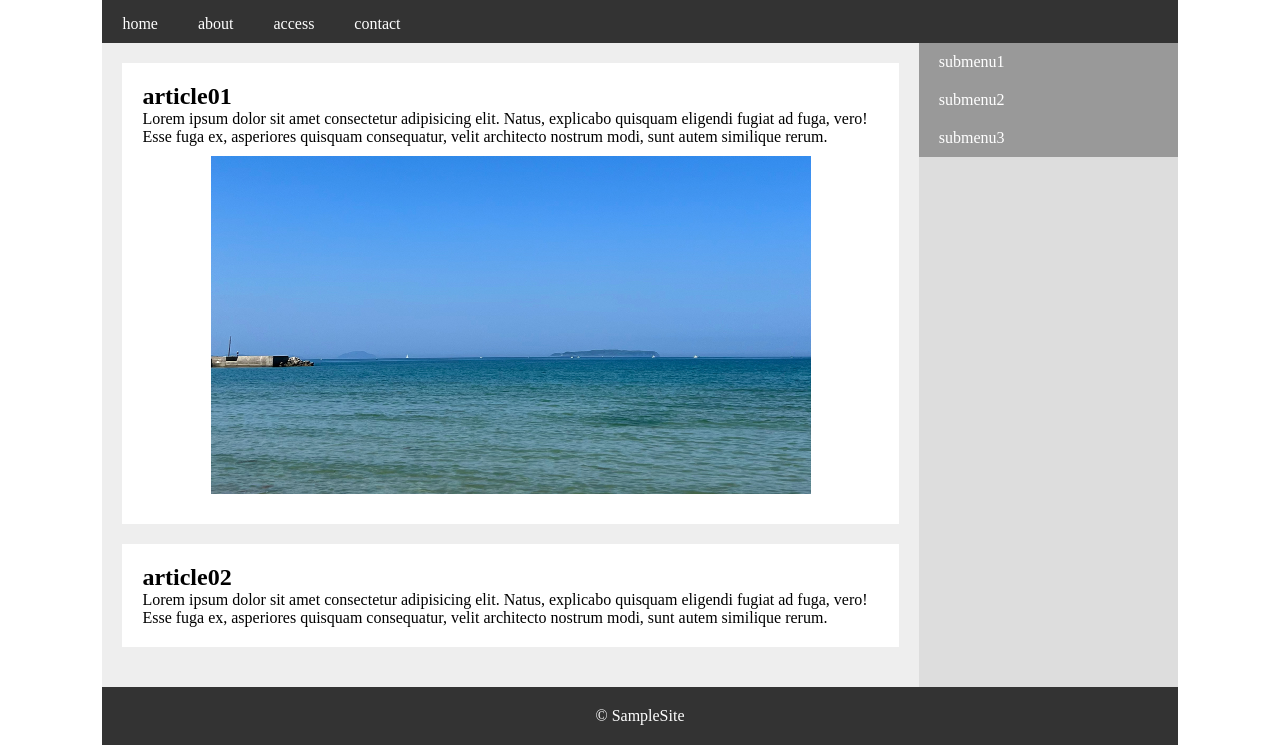
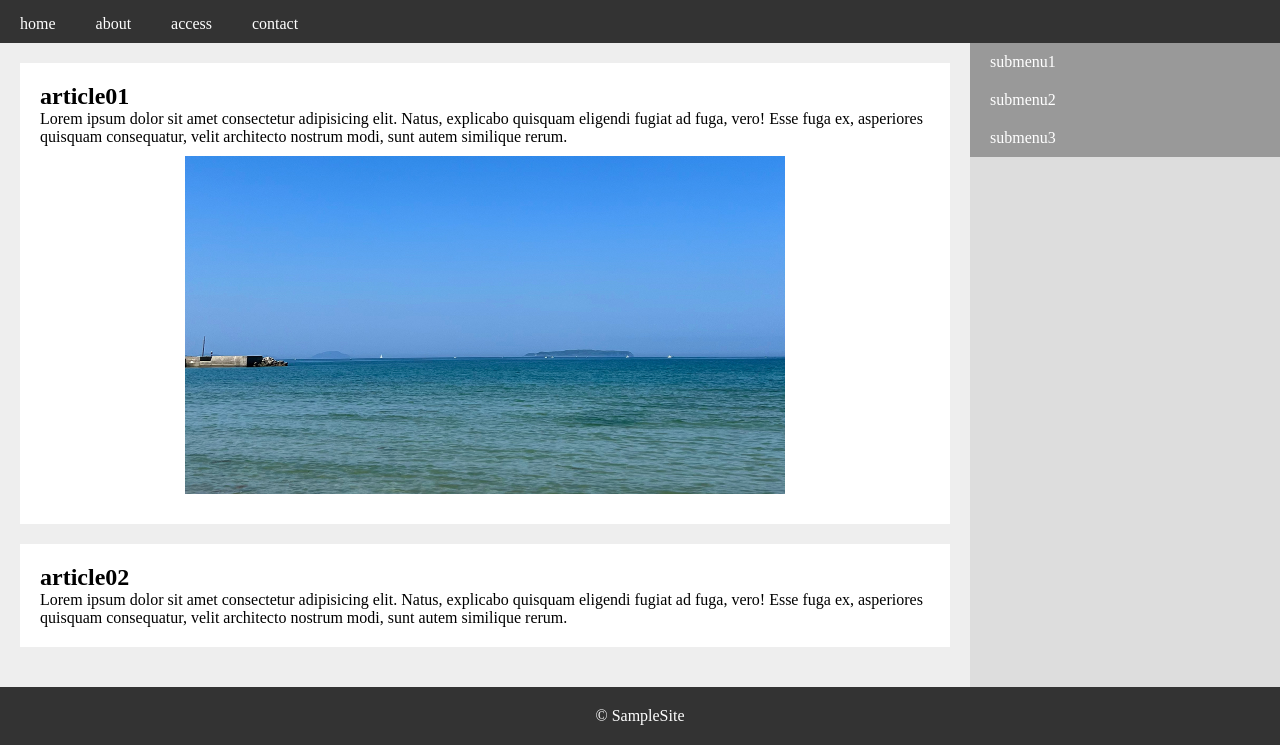
Before and after one commit to ngsm-syr/responsive_sample_03_00, a plain HTML site: page index.html in a window 1280 px wide. Shown: the part 72-817 px from the top of the page. Drawn offline with Linux system fonts and the light colour scheme.

Commit message:
Update style.css

```diff
--- a/style.css
+++ b/style.css
@@ -86,10 +86,6 @@ footer {
 
 @media all and (min-width: 600px) {
 
-  #wrap {
-    width: 84%;
-  }
-
   .main-menu ul {
     display: flex;
   }
@@ -116,6 +112,7 @@ footer {
 
 @media all and (max-width: 1025px) {
   #wrap {
+    width: 84%;
     max-width: 1280px;
   }
 
```
